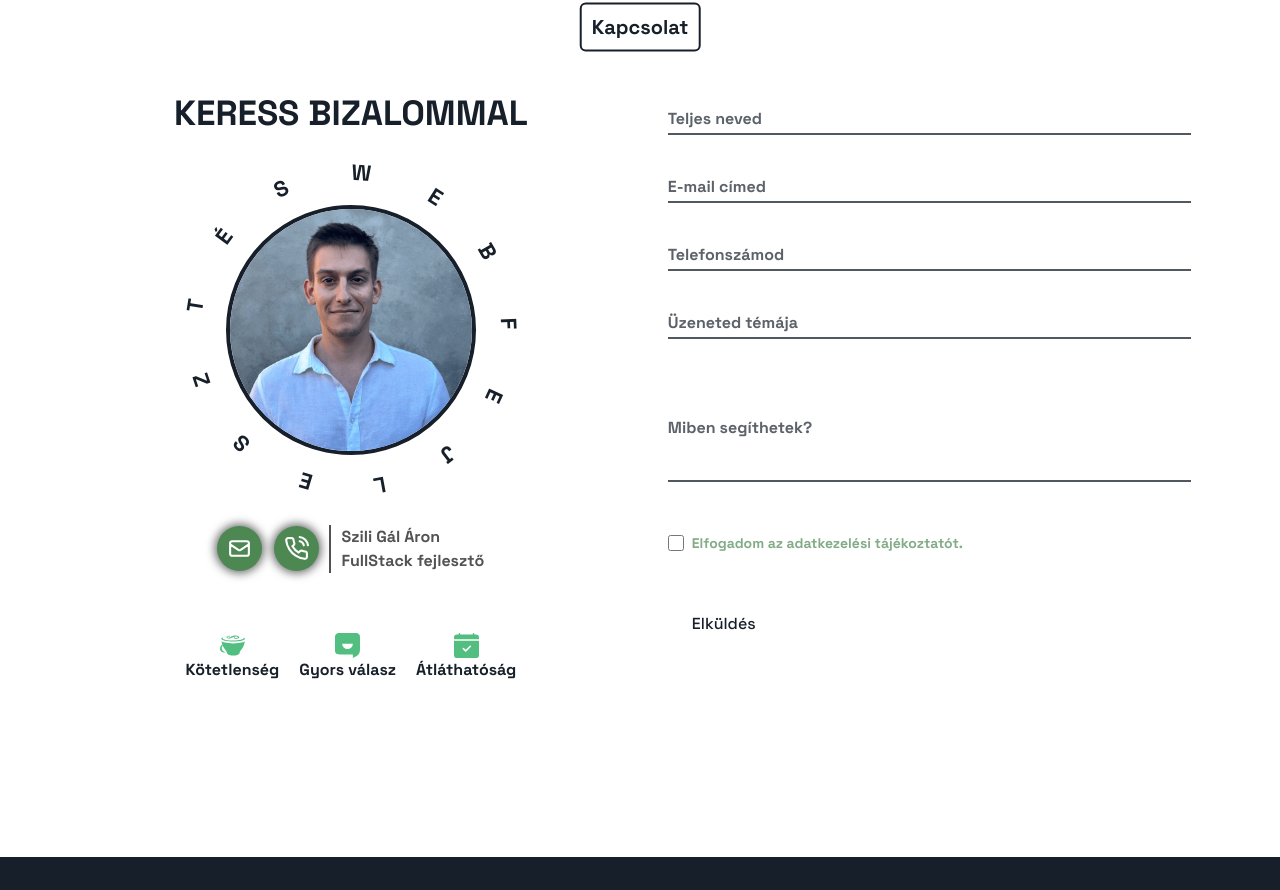
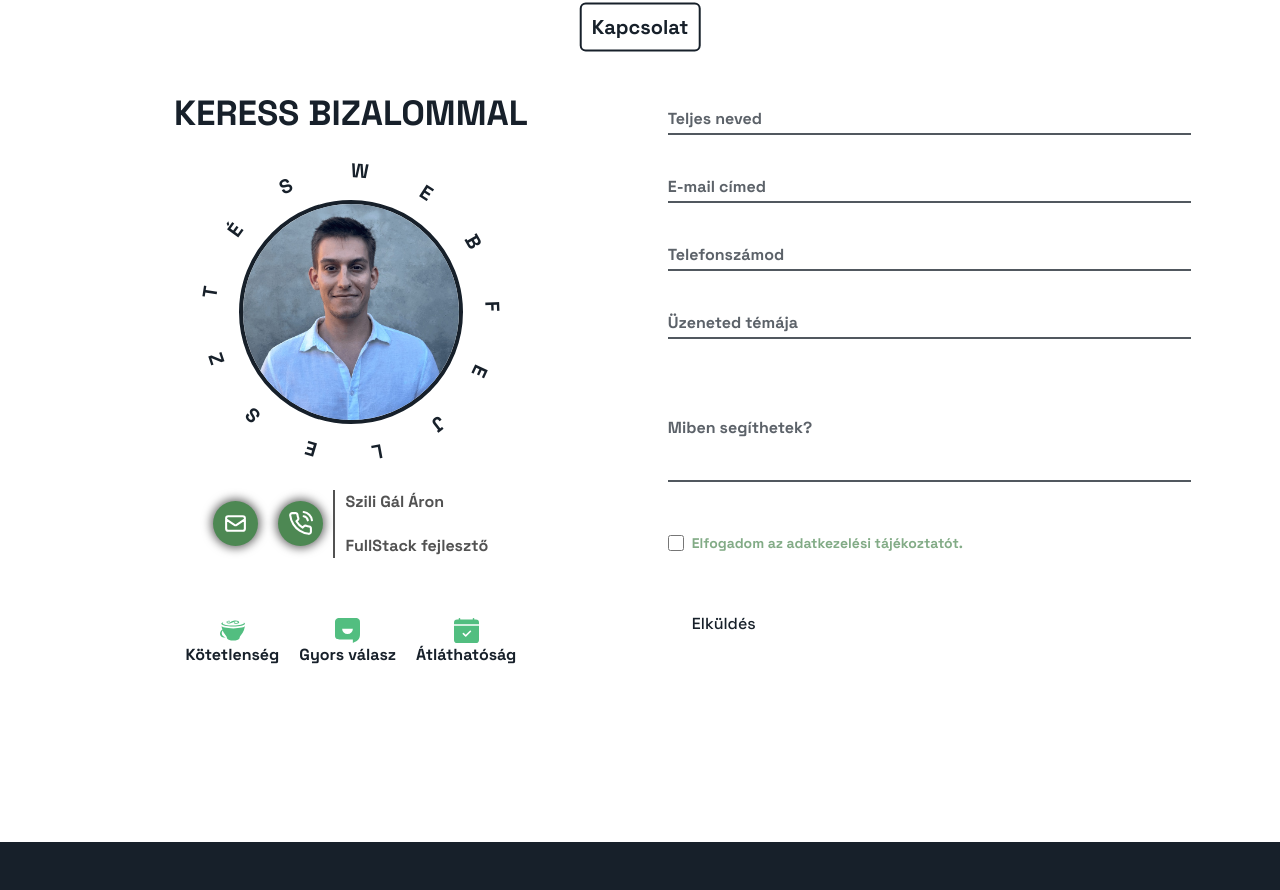
Before and after one commit to Quruzslo/PreferSite, a Next.js app: page / in a window 1280 px wide. Shown: the part 11018-11908 px from the top of the page. Built offline with nearby package versions, Linux system fonts and the light colour scheme.

Commit message:
kapcsolat képkeret animálva

```diff
--- a/components/Contact/ContactSection.tsx
+++ b/components/Contact/ContactSection.tsx
@@ -1,8 +1,11 @@
 "use client";
+
+import { useRef } from "react";
+
 import Kepem from "@/public/cv-kep-github.jpg";
 import Image from "next/image";
 import AnimateSvgPaths from "../customerSteps/AnimateSvgPaths";
-import { motion, Variants } from "framer-motion";
+import { motion, Variants, useInView } from "framer-motion";
 // Ikonok---------------
 import { HiOutlineMail } from "react-icons/hi";
 import { FiPhoneCall } from "react-icons/fi";
@@ -13,6 +16,10 @@ import { BsCalendarCheckFill } from "react-icons/bs";
 import ContactForm from "./ContacForm";
 
 export default function ContactSection() {
+  // 360 szöveg animáció-------
+  const containerRef = useRef(null);
+  const isInView = useInView(containerRef, { once: false, amount: 0.5 });
+  const pathLength = 943;
   const contactPrios = [
     "Minőségi termékek",
     "Céges imázs növelés",
@@ -93,23 +100,47 @@ export default function ContactSection() {
             KERESS BIZALOMMAL
           </p>
           {/* Kép és elérhetőség ikonok ------- */}
-          <div className="w-full md:w-[350px] flex flex-col">
-            <div className="relative w-[350px] h-[350px]  rounded-full flex items-center justify-center overflow-hidden ">
+          <div className="w-full md:w-[350px] flex flex-col items-center">
+            <div
+              ref={containerRef}
+              className="relative w-[90%] max-w-[350px] aspect-square rounded-full flex items-center justify-center overflow-hidden mx-auto"
+            >
               <svg
-                className="absolute inset-0 w-full h-full"
+                className="absolute inset-0 w-full h-full origin-center"
                 viewBox="0 0 350 350"
               >
-                <path
-                  id="circlePath"
-                  d="M 175, 25
-         A 150, 150 0 1,1 175, 325
-         A 150, 150 0 1,1 175, 25"
-                  fill="none"
-                />
+                <defs>
+                  <mask id="textDrawingMask">
+                    <motion.path
+                      d="M 175, 25 A 150, 150 0 1,1 175, 325 A 150, 150 0 1,1 175, 25"
+                      fill="none"
+                      stroke="white"
+                      strokeWidth="50"
+                      strokeLinecap="round"
+                      initial={{
+                        strokeDasharray: pathLength,
+                        strokeDashoffset: pathLength,
+                      }}
+                      animate={isInView ? { strokeDashoffset: 0 } : {}}
+                      transition={{
+                        duration: 1,
+                        ease: "easeInOut",
+                        delay: 0.2,
+                      }}
+                    />
+                  </mask>
+
+                  <path
+                    id="circlePath"
+                    d="M 175, 25 A 150, 150 0 1,1 175, 325 A 150, 150 0 1,1 175, 25"
+                    fill="none"
+                  />
+                </defs>
 
                 <text
-                  className="text-dark-color text-[22px] font-bold uppercase"
+                  className="text-dark-color text-[15px] md:text-[22px] font-bold uppercase tracking-[0.1em]"
                   fill="currentColor"
+                  mask="url(#textDrawingMask)"
                 >
                   <textPath
                     href="#circlePath"
@@ -124,12 +155,14 @@ export default function ContactSection() {
               <Image
                 alt="Egyedi weboldal fejlesztés, webshop fejlesztés, crm rendszer feljesztés"
                 src={Kepem}
-                className="w-[250px] h-[250px] object-cover rounded-full z-10 border-4 border-dark-color"
+                width={250}
+                height={250}
+                className="w-[71%] h-[71%] object-cover rounded-full z-10 border-4 border-dark-color"
               />
             </div>
 
             <div className="flex-col md:flex-row flex gap-[10px] py-[20px] px-[10px] items-center justify-center ">
-              <div className="flex flex-row gap-3 items-center">
+              <div className="flex flex-row gap-[20px] items-center">
                 <a
                   href="mailto:sziligalaron@gmail.com"
                   className="rounded-full bg-dark-green p-[10px] shadow-[0_0_10px_2px_rgba(0,0,0,0.6)]"
@@ -143,7 +176,7 @@ export default function ContactSection() {
                   <FiPhoneCall size={25} className="text-white" />
                 </a>
               </div>
-              <div className="flex flex-col md:border-l-2 md:border-neutral-600 pl-[10px] !text-neutral-600">
+              <div className="flex flex-col md:border-l-2 md:border-neutral-600 pl-[10px] !text-neutral-600 gap-[20px]">
                 <p>Szili Gál Áron</p>
                 <p>FullStack fejlesztő</p>
               </div>
@@ -151,7 +184,7 @@ export default function ContactSection() {
           </div>
 
           {/* Gyors válasz ,stb... blokk ------------- */}
-          <div className="flex flex-row gap-[20px] mt-[25px]">
+          <div className="flex flex-row flex-wrap gap-[20px] mt-[25px]">
             <div className="contact-pros flex flex-col items-center justify-center ">
               <SiCoffeescript size={25} className="text-green" />
               <p>Kötetlenség</p>
```
